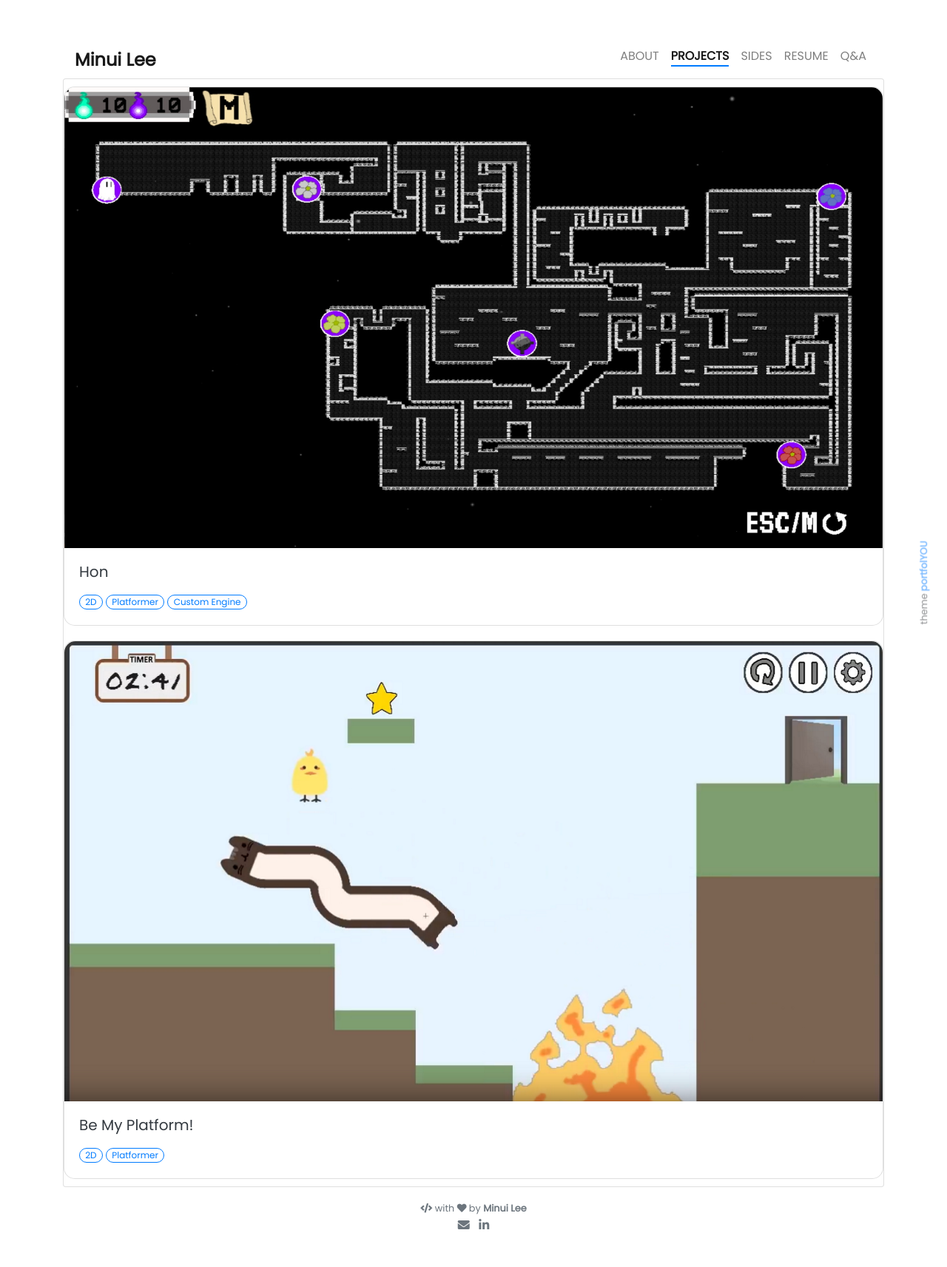
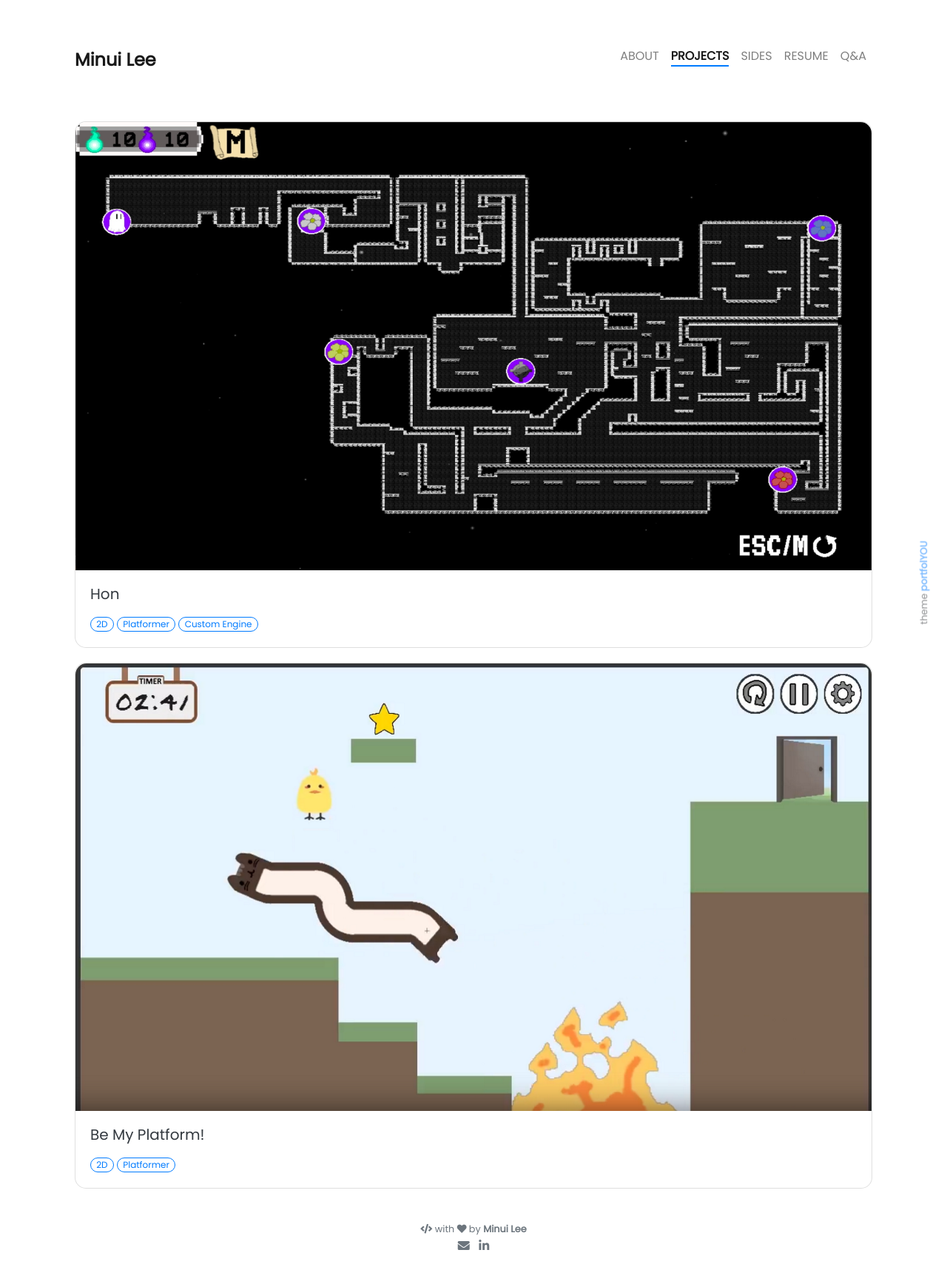
Before and after one commit to MinuiLee/MinuiLee.github.io, a Jekyll site: the page built from pages/teamprojects.html, in a window 1280 px wide. Shown: the whole page at 74% size. Built offline with Jekyll 4.4.1, drawn with Linux system fonts in a browser that asks for light colours; nearby versions of some CDN libraries; before the commit the page ends 1685 px from its top, so only the background shows below that.

Commit message:
no message

```diff
--- a/_includes/teamprojects/index.html
+++ b/_includes/teamprojects/index.html
@@ -1,4 +1,4 @@
-<div class="card">
+<div class="card-deck m-3 mt-5">
 
   {% for project in site.projects %}
 
```
